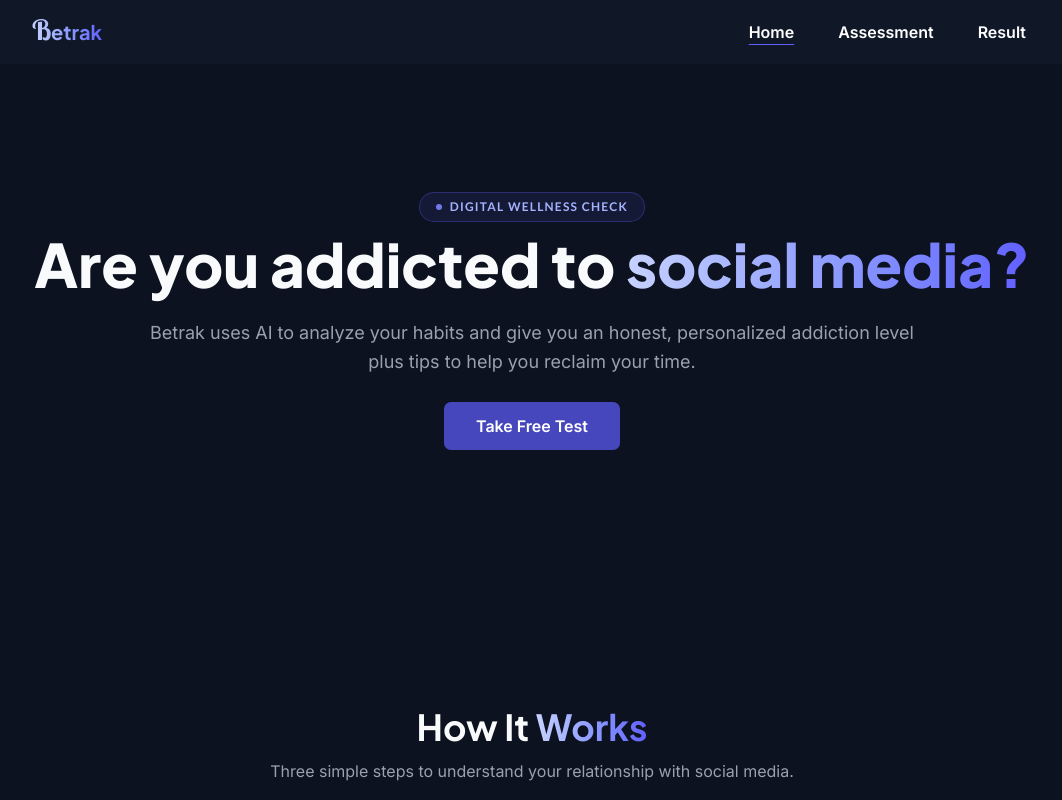
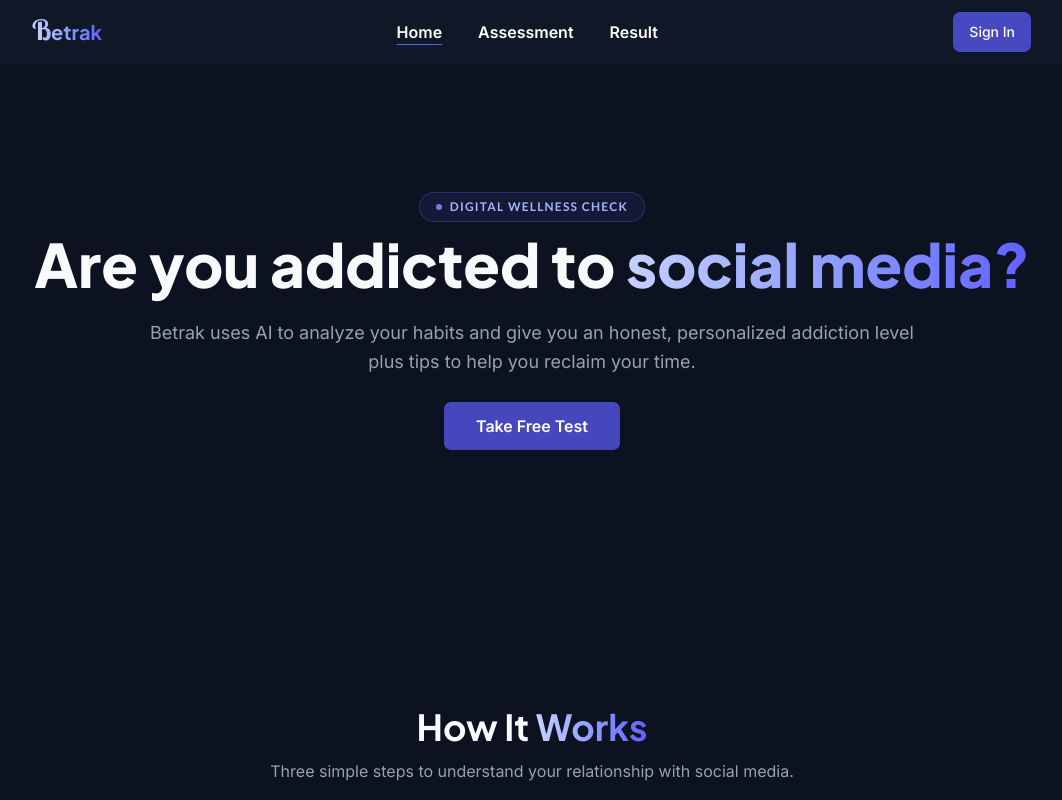
Before and after one commit to tahmid-khan-hub/Betrak, a Next.js app in the folder betrak-frontend/: page / in a window 1280 px wide. Shown: the top 800 px of the page, without its empty margins (108-1170 px from the left). Built offline with nearby package versions, Linux system fonts and the light colour scheme; no server answers.

Commit message:
Add sign-in and sign-out button in navbar

```diff
--- a/betrak-frontend/src/app/SharedComponents/Navbar/Navbar.tsx
+++ b/betrak-frontend/src/app/SharedComponents/Navbar/Navbar.tsx
@@ -2,8 +2,13 @@
 import { motion, AnimatePresence } from "framer-motion";
 import Menu from "@/app/hooks/Menu";
 import NavLink from "@/app/hooks/NavLinks";
+import { Button } from "@/components/ui/button";
+import Link from "next/link";
+import { useSession, signOut } from "next-auth/react";
 
 const Navbar = () => {
+  const { data: session, status} = useSession();
+  console.log(session);
   const { isOpen, setIsOpen, menuRef } = Menu();
   const links = (
     <>
@@ -29,43 +34,41 @@ const Navbar = () => {
         </div>
 
         {/* Center links */}
-        <div className="hidden lg:flex flex-1 justify-end">
-          <ul className="flex gap-8 text-white">{links}</ul>
+        <div className="hidden lg:flex flex-1 justify-center">
+          <ul className="flex gap-6 text-white">{links}</ul>
         </div>
 
         {/* Right side */}
         <div className="flex items-center gap-4">
+          {status === "loading" ? (
+            <div className="h-10 w-22 bg-gray-800 rounded-md animate-pulse"></div>
+          ) : session ? (
+            <Button onClick={() => signOut()}
+            className={"bg-indigo-500/70 text-white hover:bg-indigo-600/70 px-4 py-5"}>Sign Out</Button>
+          ) : (
+            <Link href={"/sign-in"}>
+              <Button className={"bg-indigo-500/70 text-white hover:bg-indigo-600/70 px-4 py-5"}>Sign In</Button></Link>
+          )}
           {/* Mobile menu */}
           <div className="lg:hidden relative" ref={menuRef}>
-            <label
-              tabIndex={0}
+            <label tabIndex={0}
               className="cursor-pointer"
               onClick={() => setIsOpen((prev) => !prev)}
             >
-              <svg
-                xmlns="http://www.w3.org/2000/svg"
+              <svg xmlns="http://www.w3.org/2000/svg"
                 className="h-6 w-6 text-white"
-                fill="none"
-                viewBox="0 0 24 24"
-                stroke="currentColor"
+                fill="none" viewBox="0 0 24 24" stroke="currentColor"
               >
-                <path
-                  strokeLinecap="round"
-                  strokeLinejoin="round"
-                  strokeWidth="2"
-                  d="M4 6h16M4 12h16M4 18h16"
-                />
+                <path  strokeLinecap="round" strokeLinejoin="round"
+                  strokeWidth="2" d="M4 6h16M4 12h16M4 18h16" />
               </svg>
             </label>
 
             <AnimatePresence>
               {isOpen && (
-                <motion.ul
-                  key="mobile-menu"
-                  initial={{ x: "100%", opacity: 0 }}
-                  animate={{ x: 0, opacity: 1 }}
-                  exit={{ x: "100%", opacity: 0 }}
-                  transition={{ duration: 0.4, ease: "easeInOut" }}
+                <motion.ul key="mobile-menu"
+                  initial={{ x: "100%", opacity: 0 }} animate={{ x: 0, opacity: 1 }}
+                  exit={{ x: "100%", opacity: 0 }} transition={{ duration: 0.4, ease: "easeInOut" }}
                   tabIndex={0}
                   className="lato absolute right-0 mt-3 w-60 p-4 rounded-2xl shadow-lg bg-gray-900 border border-white/20 flex flex-col gap-4 z-50 text-white"
                 >
```
